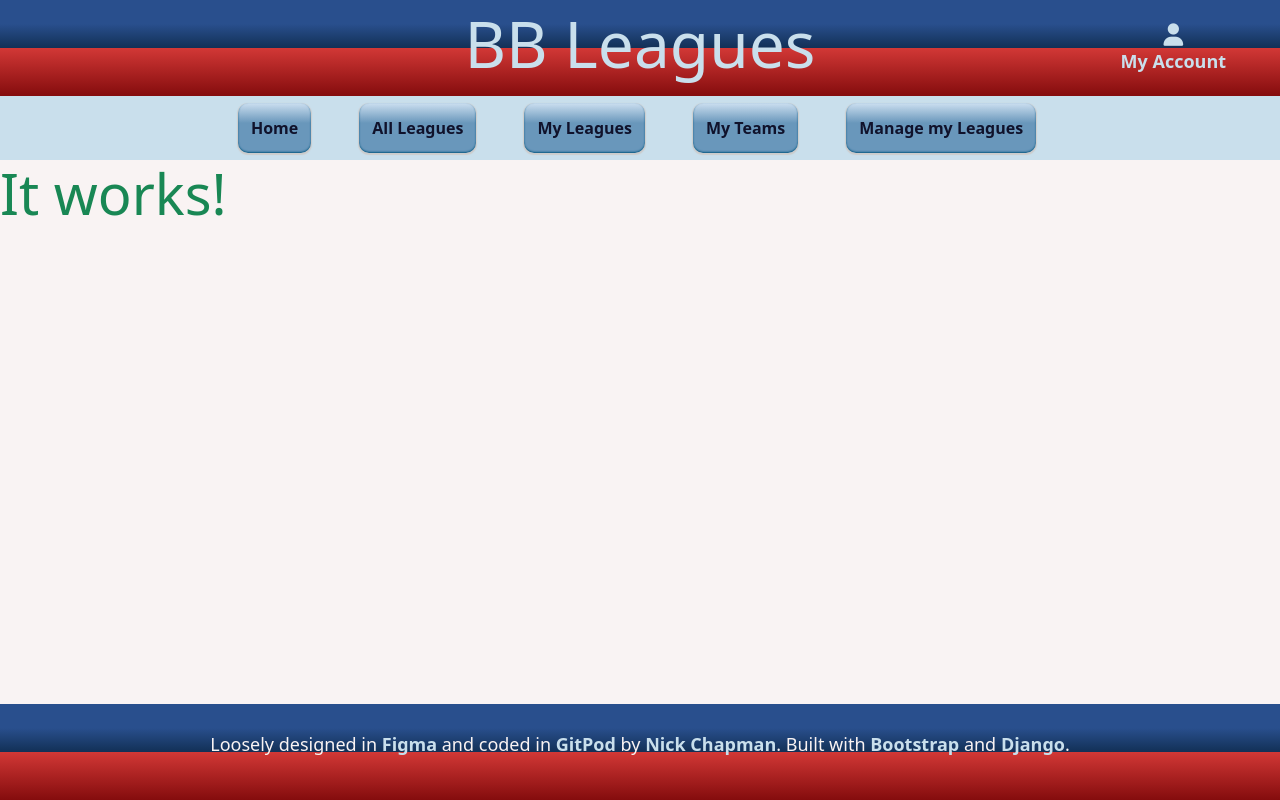
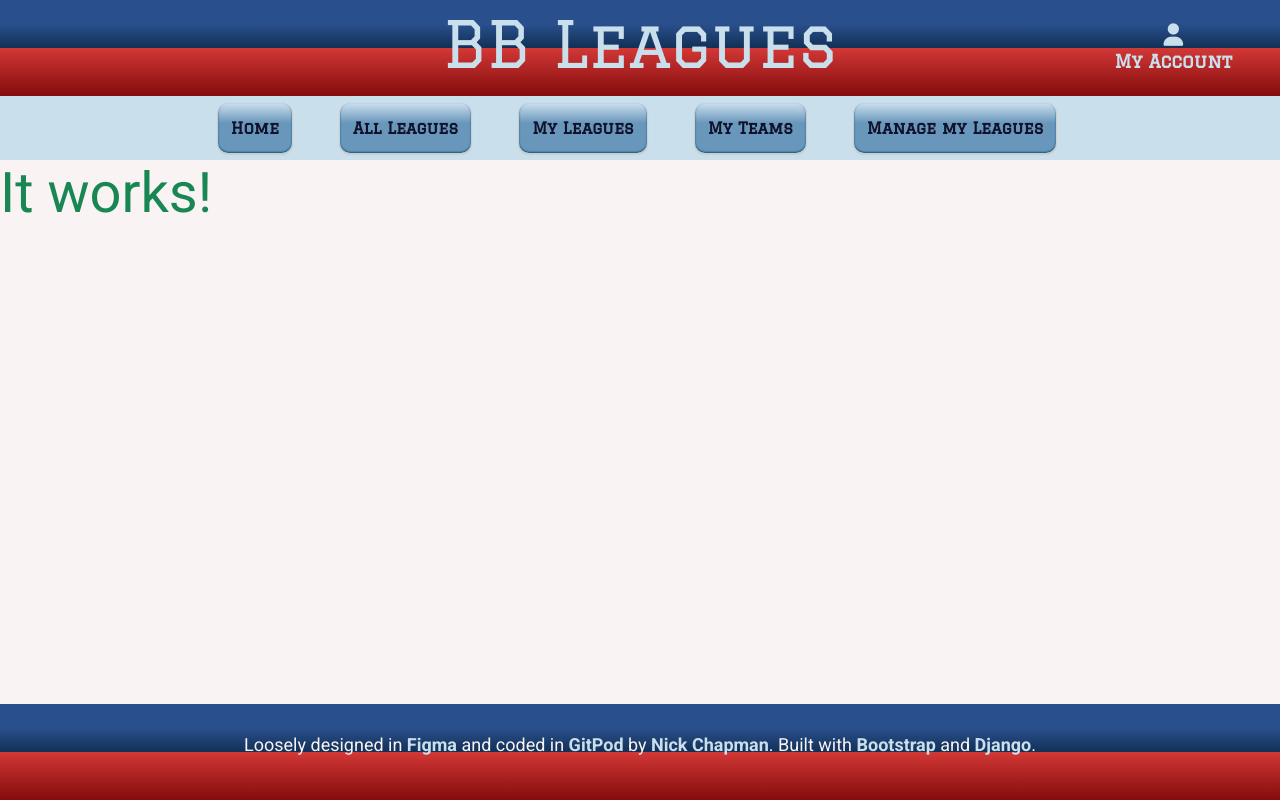
Before and after one commit to NickChapman1988/BBLeagues, a Django app: page / in a window 1280 px wide. Run offline with Django 4.2, Linux system fonts and the light colour scheme.

Commit message:
Add font styles

```diff
--- a/static/css/base.css
+++ b/static/css/base.css
@@ -1,3 +1,4 @@
+@import url("https://fonts.googleapis.com/css2?family=Graduate&family=Roboto:ital,wght@0,400;0,700;1,400;1,700&display=swap");
 * {
   margin: 0;
   padding: 0;
@@ -12,11 +13,16 @@ body {
   min-height: 100vh;
   display: flex;
   flex-direction: column;
+  font-family: "Roboto", sans-serif;
 }
 
 .container-fluid, .row, .col {
   padding: 0;
   margin: 0;
+}
+
+.logo-font {
+  font-family: "Graduate", serif;
 }
 
 /*------------------------------------- Header ------------------------ */
@@ -57,8 +63,6 @@ body {
     background-color: #c9dfec;
     border-radius: 5px;
     color: #10122b;
-    font-weight: bold;
-    padding: 0.5em 2em;
     position: relative;
     text-align: center;
     text-decoration: none;
--- a/static/css/base.scss
+++ b/static/css/base.scss
@@ -1,3 +1,6 @@
+@import url('https://fonts.googleapis.com/css2?family=Graduate&family=Roboto:ital,wght@0,400;0,700;1,400;1,700&display=swap');
+
+
 * {
     margin: 0;
     padding: 0;
@@ -20,11 +23,16 @@ body {
     min-height: 100vh;
     display: flex;
     flex-direction: column;
+    font-family: 'Roboto', sans-serif;
 }
 
 .container-fluid, .row, .col {
     padding: 0;
     margin: 0;
+}
+
+.logo-font {
+    font-family: 'Graduate', serif;
 }
 
 /*------------------------------------- Header ------------------------ */
@@ -66,8 +74,6 @@ body {
         background-color: #c9dfec;
         border-radius: 5px;
         color: #10122b;
-        font-weight: bold;
-        padding: .5em 2em;
         position: relative;
         text-align: center;
         text-decoration: none;
--- a/templates/base.html
+++ b/templates/base.html
@@ -46,7 +46,7 @@
         </div>
         <div class="col-12 col-lg-8 my-auto text-center">
           <a href="{% url 'home' %}" class="nav-link main-logo-link">
-            <h1 class="title">BB Leagues</h1>
+            <h1 class="title logo-font">BB Leagues</h1>
           </a>
         </div>
          <!-- Account Button -->
@@ -56,16 +56,16 @@
               <a href="#" class="nav-link" id="user-options" data-bs-toggle="dropdown" aria-haspopup="true" aria-expanded="false">
                 <div class="account-div text-center">
                   <div><i class="fas fa-user fa-lg"></i></div>
-                  <p class="my-0">My Account</p>
+                  <p class="my-0 logo-font">My Account</p>
                 </div>
               </a>
               <div class="dropdown-menu border-0" aria-labelledby="user-options">
                 {% if request.user.is_authenticated %}
-                  <a href="{% url 'home' %}" class="dropdown-item">My Profile</a>
-                  <a href="{% url 'account_logout' %}" class="dropdown-item">Logout</a>
+                  <a href="{% url 'home' %}" class="dropdown-item logo-font">My Profile</a>
+                  <a href="{% url 'account_logout' %}" class="dropdown-item logo-font">Logout</a>
                 {% else %}
-                  <a href="{% url 'account_signup' %}" class="dropdown-item">Register</a>
-                  <a href="{% url 'account_login' %}" class="dropdown-item">Login</a>
+                  <a href="{% url 'account_signup' %}" class="dropdown-item logo-font">Register</a>
+                  <a href="{% url 'account_login' %}" class="dropdown-item logo-font">Login</a>
                 {% endif %}
               </div>
             </li>
--- a/templates/includes/main-nav.html
+++ b/templates/includes/main-nav.html
@@ -2,37 +2,37 @@
     <div class="collapse navbar-collapse" id="main-nav">
         <ul class="navbar-nav w-auto mx-auto align-items-start">
             <li class="nav-item dropdown main-nav-link">
-                <a class="nav-btn fw-bold nav-link me-5" href="{% url 'home' %}" id="home-link">
+                <a class="logo-font nav-btn fw-bold nav-link me-5" href="{% url 'home' %}" id="home-link">
                     Home
                 </a>
             </li>
             <!-- All Leagues -->
             <li class="nav-item dropdown main-nav-link">
-                <a class="nav-btn fw-bold nav-link me-5" href="#" id="all-leagues-link" data-bs-toggle="dropdown" aria-haspopup="true" aria-expanded="false">
+                <a class="logo-font nav-btn fw-bold nav-link me-5" href="#" id="all-leagues-link" data-bs-toggle="dropdown" aria-haspopup="true" aria-expanded="false">
                     All Leagues
                 </a>
             </li>
 
             <!-- My Leagues -->
             <li class="nav-item dropdown main-nav-link">
-                <a class="nav-btn fw-bold nav-link me-5" href="#" id="my-leagues-link" data-bs-toggle="dropdown" aria-haspopup="true" aria-expanded="false">
+                <a class="logo-font nav-btn fw-bold nav-link me-5" href="#" id="my-leagues-link" data-bs-toggle="dropdown" aria-haspopup="true" aria-expanded="false">
                     My Leagues
                 </a>
                 <div class="dropdown-menu border-0" aria-labelledby="my-leagues-link">
                     {% for league in leagues %}
-                        <a href="#" class="dropdown-item">{league name}</a>
+                        <a href="#" class="dropdown-item logo-font">{league name}</a>
                     {% endfor %}
                 </div>
             </li>
 
             <!-- My Teams -->
             <li class="nav-item dropdown main-nav-link">
-                <a class="nav-btn fw-bold nav-link me-5" href="#" id="my-teams-link" data-bs-toggle="dropdown" aria-haspopup="true" aria-expanded="false">
+                <a class="logo-font nav-btn fw-bold nav-link me-5" href="#" id="my-teams-link" data-bs-toggle="dropdown" aria-haspopup="true" aria-expanded="false">
                     My Teams
                 </a>
                 <div class="dropdown-menu border-0" aria-labelledby="my-teams-link">
                     {% for team in teams %}
-                        <a href="#" class="dropdown-item">{team name}</a>
+                        <a href="#" class="dropdown-item logo-font">{team name}</a>
                     {% endfor %}
 
                 </div>
@@ -40,12 +40,12 @@
 
             <!-- League Commissioner Admin -->
             <li class="nav-item dropdown main-nav-link">
-                <a class="nav-btn fw-bold nav-link me-5" href="#" id="manage-leagues-link" data-bs-toggle="dropdown" aria-haspopup="true" aria-expanded="false">
+                <a class="logo-font nav-btn fw-bold nav-link me-5" href="#" id="manage-leagues-link" data-bs-toggle="dropdown" aria-haspopup="true" aria-expanded="false">
                     Manage my Leagues
                 </a>
                 <div class="dropdown-menu border-0" aria-labelledby="manage-leagues-link">
                 {% for league in commission_leagues %}
-                    <a href="#" class="dropdown-item">{league name}</a>
+                    <a href="#" class="dropdown-item logo-font">{league name}</a>
                 {% endfor %}
 
                 </div>
@@ -53,7 +53,7 @@
             {% if request.user.is_superuser %}
             <!-- Admin Panel -->
             <li class="nav-item dropdown main-nav-link">
-                <a class="nav-btn fw-bold nav-link me-5" href="#" id="admin-link" data-bs-toggle="dropdown" aria-haspopup="true" aria-expanded="false">
+                <a class="logo-font nav-btn fw-bold nav-link me-5" href="#" id="admin-link" data-bs-toggle="dropdown" aria-haspopup="true" aria-expanded="false">
                     Admin Control Panel
                 </a>
             </li>
--- a/templates/includes/mobile-top-header.html
+++ b/templates/includes/mobile-top-header.html
@@ -3,7 +3,7 @@
         <a class="nav-link d-block d-lg-none" href="#" id="user-options-mob" data-bs-toggle="dropdown" aria-haspopup="true" aria-expanded="false">
             <div class="text-center account-div">
                 <div><i class="top-nav-icon fas fa-user fa-lg"></i></div>
-                <p class="my-0">My Account</p>
+                <p class="my-0 logo-font">My Account</p>
             </div>
         </a>
         <div class="dropdown-menu border-0" aria-labelledby="user-options-mob" id="user-options-dropdown">
```
Also changed, not shown: 1 other file.
